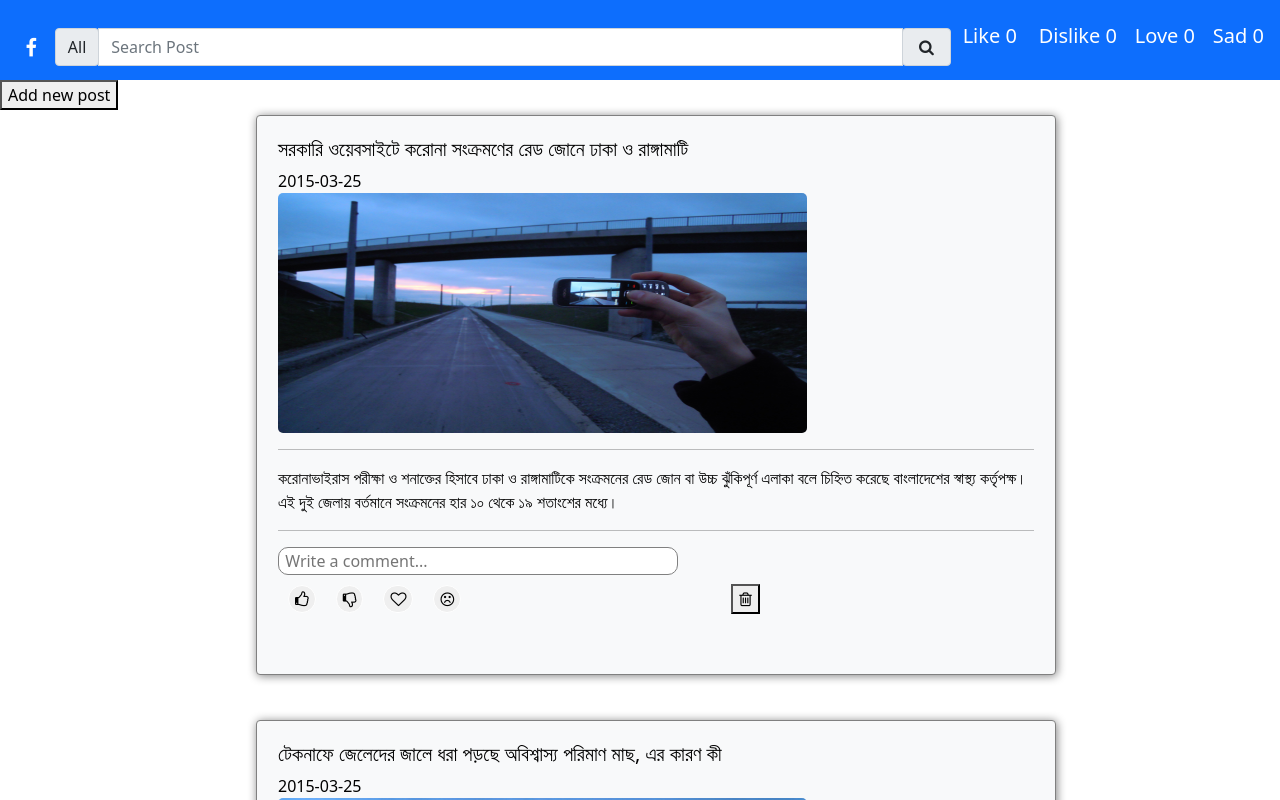
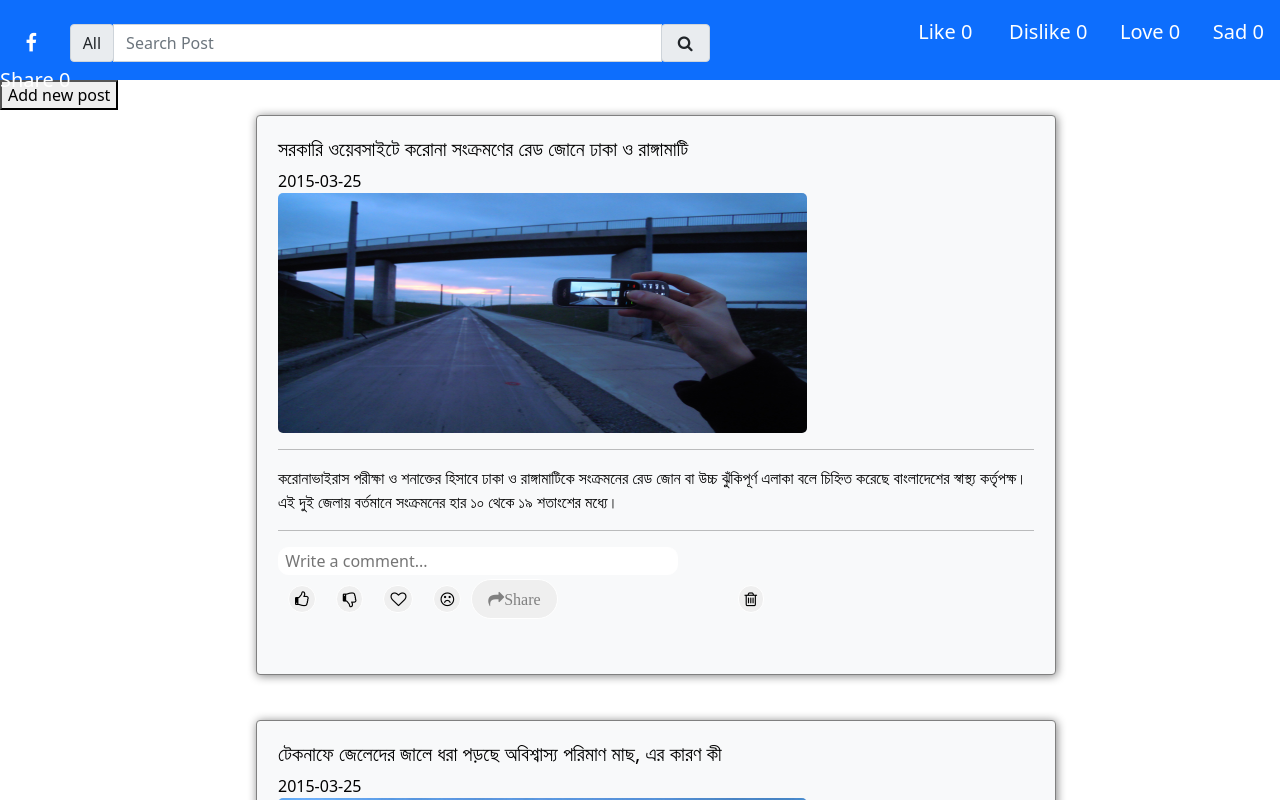
Before and after one commit to Anonymous-solver/fbPostsWithReact, a React (Create React App) app: page / in a window 1280 px wide. Shown: the top 800 px of the page. Built offline with nearby package versions, Linux system fonts and the light colour scheme.

Commit message:
added share

```diff
--- a/src/components/navbar.component.js
+++ b/src/components/navbar.component.js
@@ -15,7 +15,8 @@ class Navbar extends Component {
         like: false,
         dislike: false,
 		love: false,
-		sad: false
+		sad: false,
+		share: false
       },
       {
         id: 2,
@@ -26,7 +27,8 @@ class Navbar extends Component {
         like: false,
         dislike: false,
 		love: false,
-		sad: false
+		sad: false,
+		share: false
       },
       {
         id: 3,
@@ -37,7 +39,8 @@ class Navbar extends Component {
         like: false,
         dislike: false,
 		love: false,
-		sad: false
+		sad: false,
+		share: false
       },
       {
         id: 4,
@@ -48,7 +51,8 @@ class Navbar extends Component {
         like: false,
         dislike: false,
 		love: false,
-		sad: false
+		sad: false,
+		share: false
       },
       {
         id: 5,
@@ -59,7 +63,8 @@ class Navbar extends Component {
         like: false,
         dislike: false,
 		love: false,
-		sad: false
+		sad: false,
+		share: false
       },
       {
         id: 6,
@@ -70,13 +75,15 @@ class Navbar extends Component {
         like: false,
         dislike: false,
 		love: false,
-		sad: false
+		sad: false,
+		share: false
       },
     ],
     likeCount: 0,
     disLikeCount: 0,
 	loveCount: 0,
 	sadCount: 0,
+	shareCount: 0,
 	count: 6,
 	// show: false,
 	// title: ''
@@ -126,6 +133,17 @@ class Navbar extends Component {
     this.setState({ sadCount });
   };
 
+  handleShare = (id) => {
+    const posts = [...this.state.posts];
+    const post = posts.find((post) => post.id === id);
+    let shareCount = this.state.shareCount;
+    if (post.share === false) shareCount++;
+    else shareCount--;
+    post.share = !post.share;
+    this.setState({ posts });
+    this.setState({ shareCount });
+  };
+
   handleRemove = (id) => {
     let posts = [...this.state.posts];
     const post = posts.find((post) => post.id === id);
@@ -133,16 +151,19 @@ class Navbar extends Component {
     let disLikeCount = this.state.disLikeCount;
 	let loveCount = this.state.loveCount;
 	let sadCount = this.state.sadCount;
+	let shareCount = this.state.shareCount;
     if (post.like === true) likeCount--;
     else if (post.dislike === true) disLikeCount--;
 	else if (post.love === true) loveCount--;
 	else if (post.sad === true) sadCount--;
+	else if (post.share === true) shareCount--;
     posts = posts.filter((post) => post.id !== id);
     this.setState({ posts });
     this.setState({ likeCount: likeCount });
     this.setState({ disLikeCount: disLikeCount });
 	this.setState({ loveCount: loveCount });
 	this.setState({ sadCount });
+	this.setState({ shareCount });
   };
 
   handleAdd = () => {
@@ -157,7 +178,8 @@ class Navbar extends Component {
         like: false,
         dislike: false,
 		love: false,
-		sad: false
+		sad: false,
+		share: false
 	  }
 	  let posts = [...this.state.posts, newPost];
 	  this.setState({ posts });
@@ -167,9 +189,9 @@ class Navbar extends Component {
 	// this.setState({show: show})
   };
 
-  handleSubmit = () => {
-	  alert()
-  }
+//   handleSubmit = () => {
+// 	  alert()
+//   }
   render() {
     return (
       <>
@@ -182,7 +204,7 @@ class Navbar extends Component {
             <i style={{marginTop: '20px'}} className="fa fa-facebook"></i>
           </a>
 
-		  <span style={{marginBottom: '10px', height: '8px', width: '70%', marginRight: '10px'}} className="input-group mb-3">
+		  <span style={{marginBottom: '10px', height: '8px', width: '50%', marginRight: '15%'}} className="input-group mb-3">
 			<div className="input-group-prepend">
 				<span className="input-group-text">All</span>
 			</div>
@@ -191,6 +213,10 @@ class Navbar extends Component {
 			<span className="input-group-text" ><i style={{padding: '4px'}} className="fa fa-search"></i></span>
 			</div>
 		  </span>
+
+		  {/* <i style={{margin: '5px'}} className="fa fa-user" aria-hidden="true">Anik</i> */}
+
+
 
 
           <h5
@@ -211,6 +237,11 @@ class Navbar extends Component {
 		  <h5 className="navbar-brand" style={{ color: "white" }}>
             Sad {this.state.sadCount}
           </h5>
+
+		  <h5 className="navbar-brand" style={{ color: "white" }}>
+            Share {this.state.shareCount}
+          </h5>
+
         </nav>
 
         <button style={{ marginTop: "80px" }} onClick={this.handleAdd}>
@@ -244,6 +275,7 @@ class Navbar extends Component {
           handleDislike={this.handleDislike}
 		  handleLove={this.handleLove}
 		  handleSad={this.handleSad}
+		  handleShare={this.handleShare}
           handleRemove={this.handleRemove}
           handleAdd={this.handleAdd}
           posts={this.state.posts}
--- a/src/components/post.component.js
+++ b/src/components/post.component.js
@@ -3,9 +3,10 @@ import Dislike from './dislike.component';
 import Like from './like.component';
 import Love from './love.component';
 import Sad from './sad.component';
+import Share from './share.component';
  class Post extends Component {
 	 render() {
-		 const {handleLike, handleDislike, handleLove, handleSad, handleRemove, id, title, img, date, description, like, dislike, love, sad} = this.props
+		 const {handleLike, handleDislike, handleLove, handleSad, handleShare, handleRemove, id, title, img, date, description, like, dislike, love, sad, share} = this.props
 		 return (
 			<>
 				<div className="card text-black bg-light mb-3" style = {{marginTop: '5px', marginLeft: '20%', height: '35rem', width: '50rem', border: "1px solid gray", boxShadow : "1px 1px 10px gray", padding: '5px', backgroundColor: 'lightsteelblue'}}>
@@ -17,13 +18,14 @@ import Sad from './sad.component';
 						<hr />
 						<p className = 'card-text'>{description}</p>
 						<hr />
-						<input type="text" style={{border: '1px solid gray', width: '25rem', borderRadius: '10px'}} placeholder=' Write a comment...' />
+						<input type="text" style={{border: '1px solid white', width: '25rem', borderRadius: '10px'}} placeholder=' Write a comment...' />
 						<br />
 						<button onClick = {() => handleLike(id)} style = {{margin: '10px', borderRadius: '50px', border: '1px solid white'}} disabled={dislike || love || sad}><Like like = {like}></Like></button>
 						<button onClick = {() => handleDislike(id)} style = {{margin: '10px', borderRadius: '50px', border: '1px solid white'}} disabled={like || love || sad}> <Dislike dislike={dislike}></Dislike></button>
 						<button onClick = {() => handleLove(id)} style = {{margin: '10px', borderRadius: '50px', border: '1px solid white'}} disabled={dislike || like || sad}> <Love love={love}></Love></button>
 						<button onClick = {() => handleSad(id)} style = {{margin: '10px', borderRadius: '50px', border: '1px solid white'}} disabled={dislike || like  || love}> <Sad sad={sad}></Sad></button>
-						<button style={{marginLeft: '260px'}} onClick = {() => handleRemove(id)}><i className="fa fa-trash-o"></i></button>
+						<button onClick = {() => handleShare(id)} style = {{borderRadius: '50px', border: '1px solid white'}}> <Share share={share}></Share></button>
+						<button style = {{borderRadius: '50px', border: '1px solid white', marginLeft: '180px'}} onClick = {() => handleRemove(id)}><i className="fa fa-trash-o"></i></button>
 					</div>
 				</div>
 			<br />
--- a/src/components/posts.component.js
+++ b/src/components/posts.component.js
@@ -14,6 +14,7 @@ class Posts extends Component {
               handleDislike={this.props.handleDislike}
 			  handleLove={this.props.handleLove}
 			  handleSad={this.props.handleSad}
+			  handleShare={this.props.handleShare}
               id={post.id}
               title={post.title}
 			  img= {post.img}
@@ -23,6 +24,7 @@ class Posts extends Component {
               dislike={post.dislike}
 			  love={post.love}
 			  sad={post.sad}
+			  share={post.share}
             ></Post>
           ))}
         </div>
--- a/src/components/sad.component.js
+++ b/src/components/sad.component.js
@@ -7,7 +7,7 @@ class Sad extends Component {
 			{
 				this.props.sad
 				? <i className="fa fa-frown-o" style={{color:'blue'}}></i>
-				: <i class="fa fa-frown-o"></i>
+				: <i className="fa fa-frown-o"></i>
 			}
 			</>
 		);
--- /dev/null
+++ b/src/components/share.component.js
@@ -0,0 +1,19 @@
+import React, { Component } from 'react';
+
+class Share extends Component {
+	render() {
+		return (
+			<>
+			<span>
+			{
+				this.props.share
+				? <i style={{color: 'blue', padding: '10px'}} className="fa fa-share">Shared</i>
+				: <i style={{color: 'gray', padding: '10px'}} className="fa fa-share">Share</i>
+			}
+			</span>
+			</>
+		);
+	}
+}
+
+export default Share;
```
